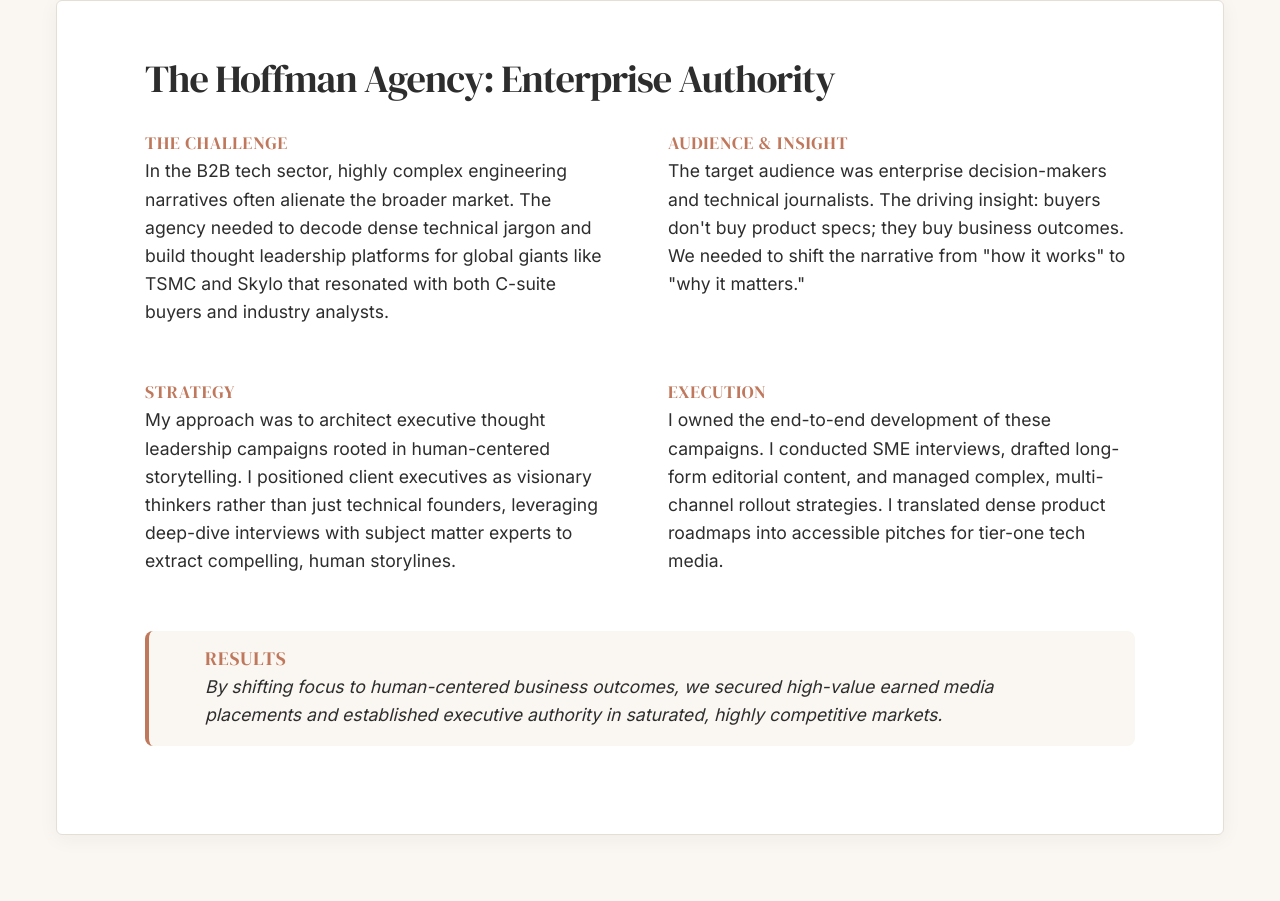
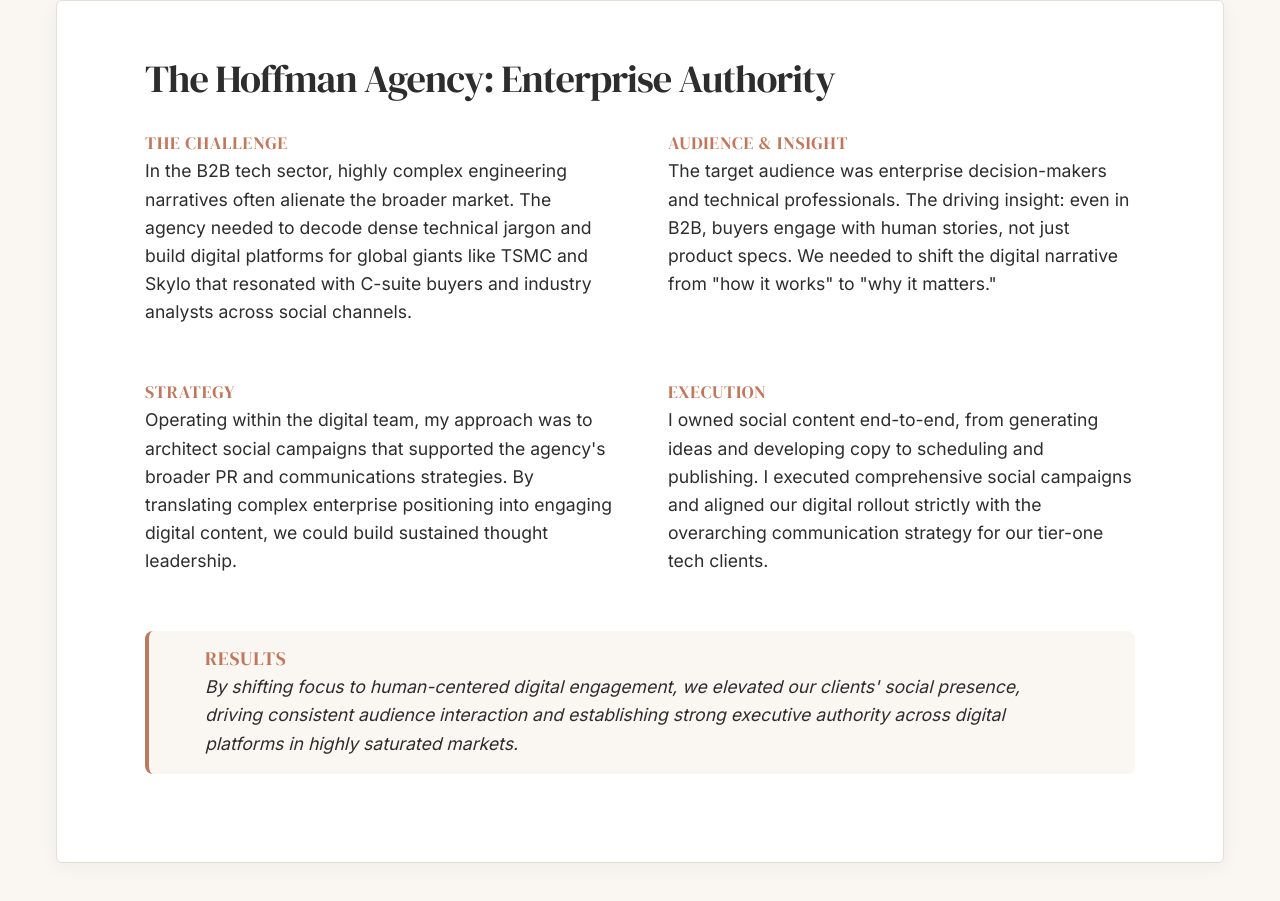
Before and after one commit to c0de-mule/rachel-marty-website, a website: page work.html in a window 1280 px wide. Shown: the part 2113-3014 px from the top of the page. Drawn offline with Linux system fonts and the light colour scheme.

Commit message:
Revise Hoffman case study to accurately reflect Digital team role (social execution, not PR/media)

```diff
--- a/work.html
+++ b/work.html
@@ -139,23 +139,23 @@
         <div style="display: grid; grid-template-columns: repeat(auto-fit, minmax(350px, 1fr)); gap: var(--space-xl); max-width: 100%;">
           <div>
             <h3 style="font-size: 1.1rem; text-transform: uppercase; letter-spacing: 0.05em; color: var(--color-accent); margin-bottom: var(--space-xs);">The Challenge</h3>
-            <p style="font-size: 1.1rem; line-height: 1.6; color: var(--color-text); margin: 0;">In the B2B tech sector, highly complex engineering narratives often alienate the broader market. The agency needed to decode dense technical jargon and build thought leadership platforms for global giants like TSMC and Skylo that resonated with both C-suite buyers and industry analysts.</p>
+            <p style="font-size: 1.1rem; line-height: 1.6; color: var(--color-text); margin: 0;">In the B2B tech sector, highly complex engineering narratives often alienate the broader market. The agency needed to decode dense technical jargon and build digital platforms for global giants like TSMC and Skylo that resonated with C-suite buyers and industry analysts across social channels.</p>
           </div>
           <div>
             <h3 style="font-size: 1.1rem; text-transform: uppercase; letter-spacing: 0.05em; color: var(--color-accent); margin-bottom: var(--space-xs);">Audience & Insight</h3>
-            <p style="font-size: 1.1rem; line-height: 1.6; color: var(--color-text); margin: 0;">The target audience was enterprise decision-makers and technical journalists. The driving insight: buyers don't buy product specs; they buy business outcomes. We needed to shift the narrative from "how it works" to "why it matters."</p>
+            <p style="font-size: 1.1rem; line-height: 1.6; color: var(--color-text); margin: 0;">The target audience was enterprise decision-makers and technical professionals. The driving insight: even in B2B, buyers engage with human stories, not just product specs. We needed to shift the digital narrative from "how it works" to "why it matters."</p>
           </div>
           <div>
             <h3 style="font-size: 1.1rem; text-transform: uppercase; letter-spacing: 0.05em; color: var(--color-accent); margin-bottom: var(--space-xs);">Strategy</h3>
-            <p style="font-size: 1.1rem; line-height: 1.6; color: var(--color-text); margin: 0;">My approach was to architect executive thought leadership campaigns rooted in human-centered storytelling. I positioned client executives as visionary thinkers rather than just technical founders, leveraging deep-dive interviews with subject matter experts to extract compelling, human storylines.</p>
+            <p style="font-size: 1.1rem; line-height: 1.6; color: var(--color-text); margin: 0;">Operating within the digital team, my approach was to architect social campaigns that supported the agency's broader PR and communications strategies. By translating complex enterprise positioning into engaging digital content, we could build sustained thought leadership.</p>
           </div>
           <div>
             <h3 style="font-size: 1.1rem; text-transform: uppercase; letter-spacing: 0.05em; color: var(--color-accent); margin-bottom: var(--space-xs);">Execution</h3>
-            <p style="font-size: 1.1rem; line-height: 1.6; color: var(--color-text); margin: 0;">I owned the end-to-end development of these campaigns. I conducted SME interviews, drafted long-form editorial content, and managed complex, multi-channel rollout strategies. I translated dense product roadmaps into accessible pitches for tier-one tech media.</p>
+            <p style="font-size: 1.1rem; line-height: 1.6; color: var(--color-text); margin: 0;">I owned social content end-to-end, from generating ideas and developing copy to scheduling and publishing. I executed comprehensive social campaigns and aligned our digital rollout strictly with the overarching communication strategy for our tier-one tech clients.</p>
           </div>
           <div style="grid-column: 1 / -1; background: var(--color-bg); padding: var(--space-md) var(--space-xl); border-radius: 8px; border-left: 4px solid var(--color-accent);">
             <h3 style="font-size: 1.2rem; text-transform: uppercase; letter-spacing: 0.05em; color: var(--color-accent); margin-top: 0; margin-bottom: var(--space-xs);">Results</h3>
-            <p style="font-size: 1.1rem; line-height: 1.6; color: var(--color-text); margin: 0; font-style: italic; max-width: none;">By shifting focus to human-centered business outcomes, we secured high-value earned media placements and established executive authority in saturated, highly competitive markets.</p>
+            <p style="font-size: 1.1rem; line-height: 1.6; color: var(--color-text); margin: 0; font-style: italic; max-width: none;">By shifting focus to human-centered digital engagement, we elevated our clients' social presence, driving consistent audience interaction and establishing strong executive authority across digital platforms in highly saturated markets.</p>
           </div>
         </div>
       </article>
```
